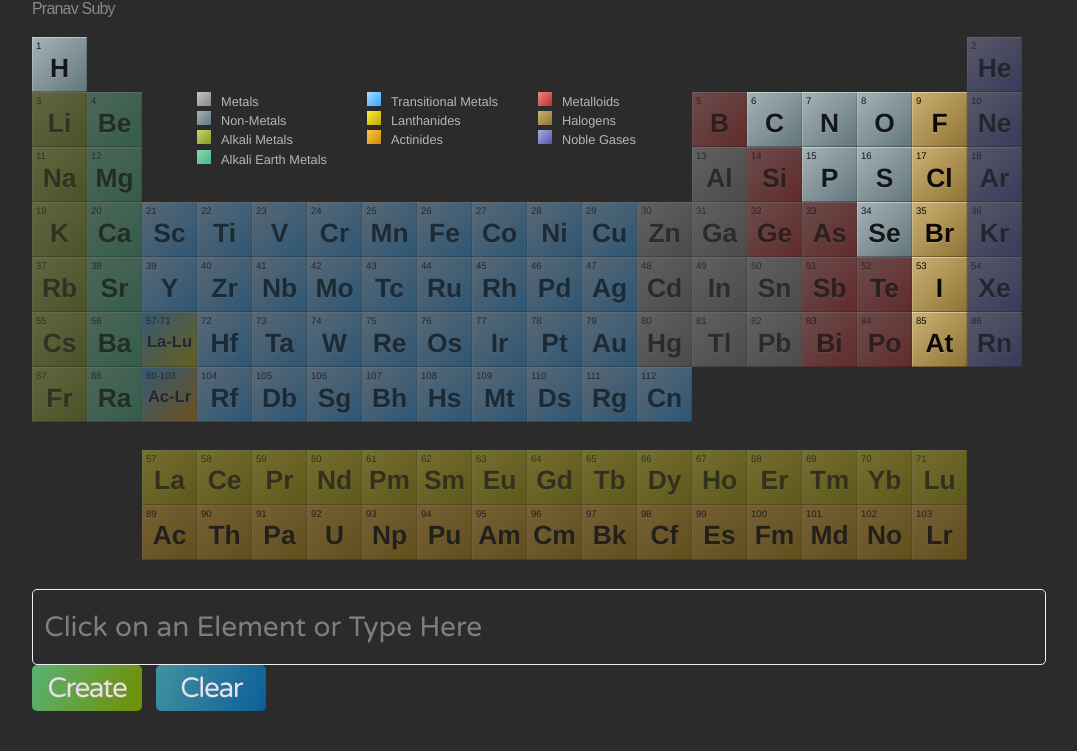
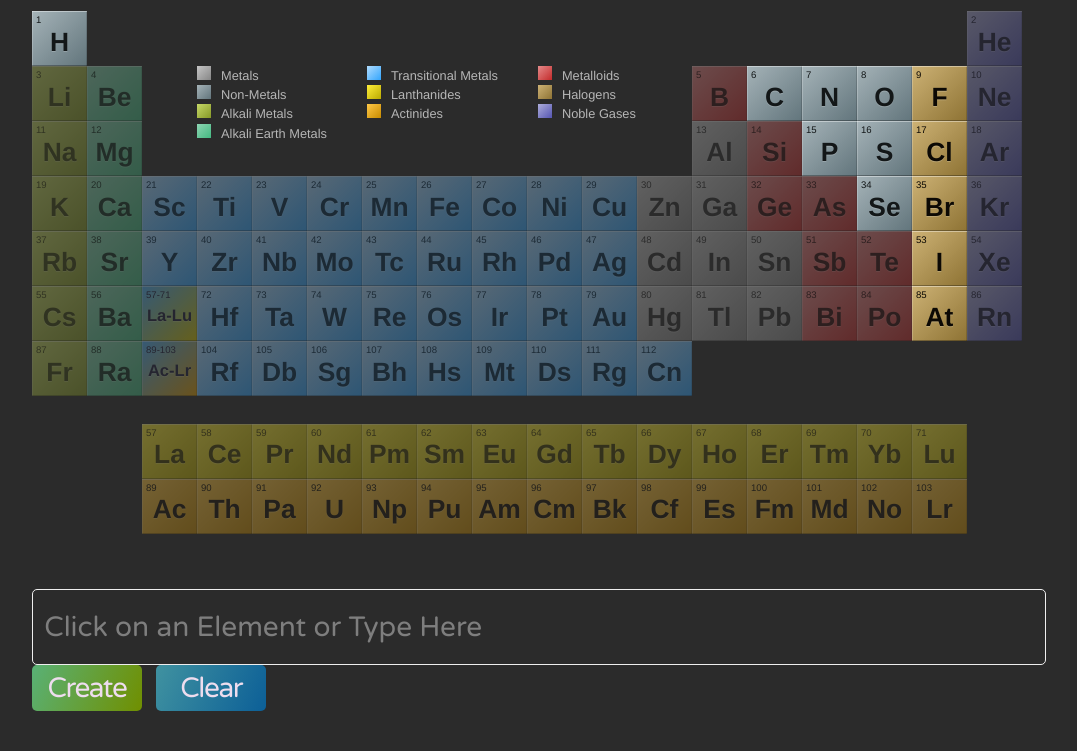
Before and after one commit to ChemLabs/ChemLabs.github.io, a plain HTML site: page index.html in a window 1280 px wide. Shown: the part 71-822 px from the top of the page, without its empty margins (113-1190 px from the left). Drawn offline with nearby package versions, Linux system fonts and the light colour scheme; a web font is replaced by a local one.

Commit message:
Removed Name at top

```diff
--- a/index.html
+++ b/index.html
@@ -11,7 +11,7 @@
 <!-- partial:index.partial.html -->
 <div id='wrapper'>
 			<h1>ChemLabs</h1>
-			<h3>Pranav Suby</h3>
+			<h3></h3>
       <!-- Periodic Table was made by Brady Sammons -->
   <div id='key'>
 				<ul>
```
